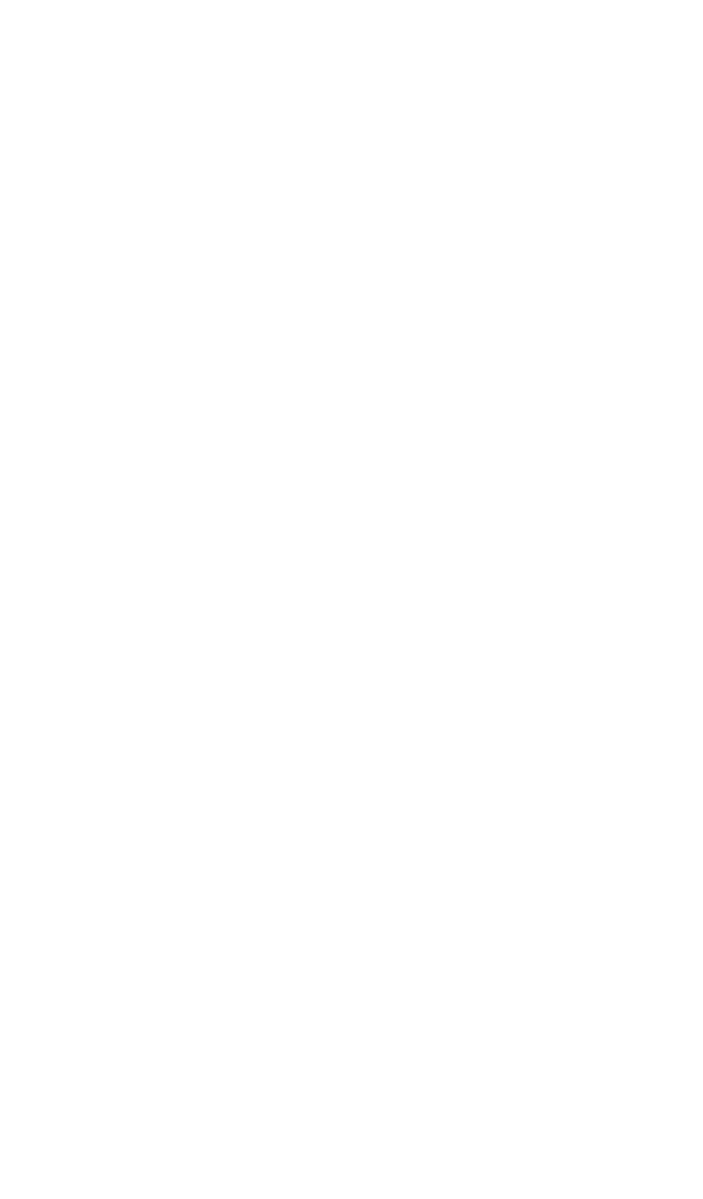
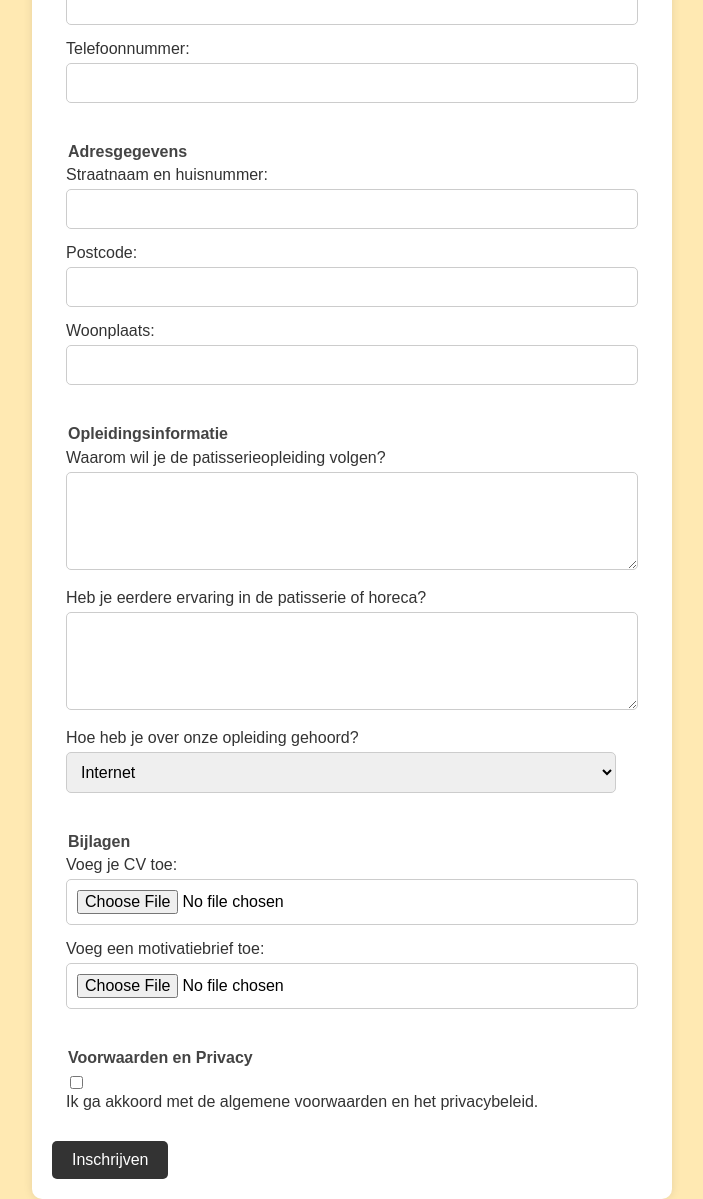
Before and after one commit to elisa1rietveld/patissier, a PHP site: page /form.html in a window 1280 px wide. Before the commit the part shown is empty. Shown: the whole page, without its empty margins (288-991 px from the left). Before the commit the page ends 800 px from the top, so only its background shows below. Run offline with PHP 8.4, Linux system fonts and the light colour scheme.

Commit message:
rens initial commit

```diff
--- a/css/form.css
+++ b/css/form.css
@@ -1 +1,63 @@
 /*# sourceMappingURL=form.css.map */
+
+        body {
+            background-color: #ffe9b2; /* Beige achtergrond */
+            font-family: Arial, sans-serif;
+            margin: 0;
+            padding: 0;
+            display: flex;
+            justify-content: center;
+            align-items: center;
+            height: 100vh;
+        }
+        h1 {
+            text-align: center;
+            color: #333;
+        }
+        form {
+            background-color: #fff;
+            padding: 20px;
+            border-radius: 10px;
+            box-shadow: 0 0 10px rgba(0, 0, 0, 0.1);
+            max-width: 600px;
+            width: 100%;
+        }
+        fieldset {
+            border: none;
+            margin-bottom: 15px;
+        }
+        legend {
+            font-weight: bold;
+            color: #444;
+        }
+        label {
+            display: block;
+            margin-bottom: 5px;
+            color: #333;
+        }
+        input[type="text"],
+        input[type="date"],
+        input[type="email"],
+        input[type="tel"],
+        input[type="file"],
+        select,
+        textarea {
+            width: calc(100% - 22px);
+            padding: 10px;
+            margin-bottom: 15px;
+            border: 1px solid #ccc;
+            border-radius: 5px;
+            font-size: 16px;
+        }
+        input[type="submit"] {
+            background-color: #333;
+            color: #fff;
+            padding: 10px 20px;
+            border: none;
+            border-radius: 5px;
+            cursor: pointer;
+            font-size: 16px;
+        }
+        input[type="submit"]:hover {
+            background-color: #555;
+        }
--- a/form.html
+++ b/form.html
@@ -0,0 +1,81 @@
+<!DOCTYPE html>
+<html lang="nl">
+<head>
+    <meta charset="UTF-8">
+    <meta name="viewport" content="width=device-width, initial-scale=1.0">
+    <link rel="preconnect" href="https://fonts.googleapis.com">
+    <link rel="preconnect" href="https://fonts.gstatic.com" crossorigin>
+    <link href="https://fonts.googleapis.com/css2?family=Poppins:ital,wght@0,100;0,200;0,300;0,400;0,500;0,600;0,700;0,800;0,900;1,100;1,200;1,300;1,400;1,500;1,600;1,700;1,800;1,900&display=swap" rel="stylesheet">
+    <link rel="stylesheet" href="css/form.css">
+    <title>Inschrijven voor de Patisserieopleiding</title>
+
+</head>
+<body>
+    <form action="/verzend-inschrijving" method="post" enctype="multipart/form-data">
+        <h1>Inschrijven voor de Patisserieopleiding</h1>
+        <fieldset>
+            <legend>Persoonlijke Gegevens</legend>
+            <label for="voornaam">Voornaam:</label>
+            <input type="text" id="voornaam" name="voornaam" required>
+
+            <label for="achternaam">Achternaam:</label>
+            <input type="text" id="achternaam" name="achternaam" required>
+
+            <label for="geboortedatum">Geboortedatum:</label>
+            <input type="date" id="geboortedatum" name="geboortedatum" required>
+
+            <label for="email">E-mailadres:</label>
+            <input type="email" id="email" name="email" required>
+
+            <label for="telefoonnummer">Telefoonnummer:</label>
+            <input type="tel" id="telefoonnummer" name="telefoonnummer" required>
+        </fieldset>
+
+        <fieldset>
+            <legend>Adresgegevens</legend>
+            <label for="straatnaam">Straatnaam en huisnummer:</label>
+            <input type="text" id="straatnaam" name="straatnaam" required>
+
+            <label for="postcode">Postcode:</label>
+            <input type="text" id="postcode" name="postcode" required>
+
+            <label for="woonplaats">Woonplaats:</label>
+            <input type="text" id="woonplaats" name="woonplaats" required>
+        </fieldset>
+
+        <fieldset>
+            <legend>Opleidingsinformatie</legend>
+            <label for="motivatie">Waarom wil je de patisserieopleiding volgen?</label>
+            <textarea id="motivatie" name="motivatie" rows="4" required></textarea>
+
+            <label for="ervaring">Heb je eerdere ervaring in de patisserie of horeca?</label>
+            <textarea id="ervaring" name="ervaring" rows="4" required></textarea>
+
+            <label for="hoe_gehoord">Hoe heb je over onze opleiding gehoord?</label>
+            <select id="hoe_gehoord" name="hoe_gehoord" required>
+                <option value="internet">Internet</option>
+                <option value="vrienden_familie">Vrienden/Familie</option>
+                <option value="social_media">Social Media</option>
+                <option value="andere">Andere</option>
+            </select>
+        </fieldset>
+
+        <fieldset>
+            <legend>Bijlagen</legend>
+            <label for="cv">Voeg je CV toe:</label>
+            <input type="file" id="cv" name="cv" accept=".pdf, .doc, .docx" required>
+
+            <label for="motivatiebrief">Voeg een motivatiebrief toe:</label>
+            <input type="file" id="motivatiebrief" name="motivatiebrief" accept=".pdf, .doc, .docx" required>
+        </fieldset>
+
+        <fieldset>
+            <legend>Voorwaarden en Privacy</legend>
+            <input type="checkbox" id="voorwaarden" name="voorwaarden" required>
+            <label for="voorwaarden">Ik ga akkoord met de algemene voorwaarden en het privacybeleid.</label>
+        </fieldset>
+
+        <input type="submit" value="Inschrijven">
+    </form>
+</body>
+</html>
```
